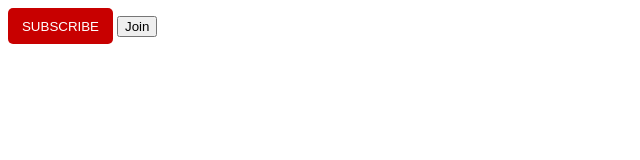
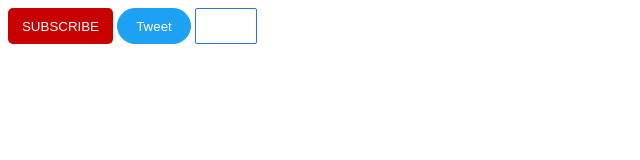
Before and after one commit to Guilherme-Nunez/1ESPY-FRONT-END, a plain HTML site: page aula1/botoes.html in a window 1280 px wide. Shown: the whole page, without its empty margins (0-640 px from the left). Drawn offline with Linux system fonts and the light colour scheme.

Commit message:
aula 2 update

```diff
--- a/aula1/botoes.html
+++ b/aula1/botoes.html
@@ -7,6 +7,7 @@
 
     <!--CSS INTERNO-->
     <style>
+      /* comentario */
       .cadastro {
         background-color: rgb(200, 0, 0);
         color: #ffff;
@@ -26,10 +27,59 @@
       .cadastro:active {
         opacity: 0, 5;
       }
-    </style>
+
+      .entrar {
+background-color: #ffff;
+color: #ffff;
+border-color: rgb(41, 118, 211);
+border-style: solid;
+border-width:1px;
+width: 62px;
+height: 36px;
+border-radius: 2px;
+text-transform: uppercase;
+cursor: pointer;
+transition: all 0.3s;
+
+
+      }
+      .entrar:hover{
+        color: #ffff;
+        background-color: rgb(41, 118, 211)
+
+      }
+
+
+      .tweet{
+        background-color: rgb(29, 161, 242);
+        color:#ffff;
+        border: solid;
+        border-color: rgb(29, 161, 242);
+        border-width: 1px;
+        border-radius: 20px;
+        width: 74px;
+        height: 36px;
+        cursor: pointer;
+        transition: all 0.5s
+
+
+
+
+      }
+
+      .tweet:hover{
+        box-shadow: 5px, 5px, 10px;
+
+      }
+
+ </style>
+
+
+
   </head>
   <body>
     <button class="cadastro">subscribe</button>
-    <button>Join</button>
+    <button class="tweet">Tweet</button>
+    <button class="entrar">Join</button>
   </body>
 </html>
```
Also changed, not shown: aula2/index.html (added, +44 -0 lines), aula2/style.css (added, +41 -0 lines).
